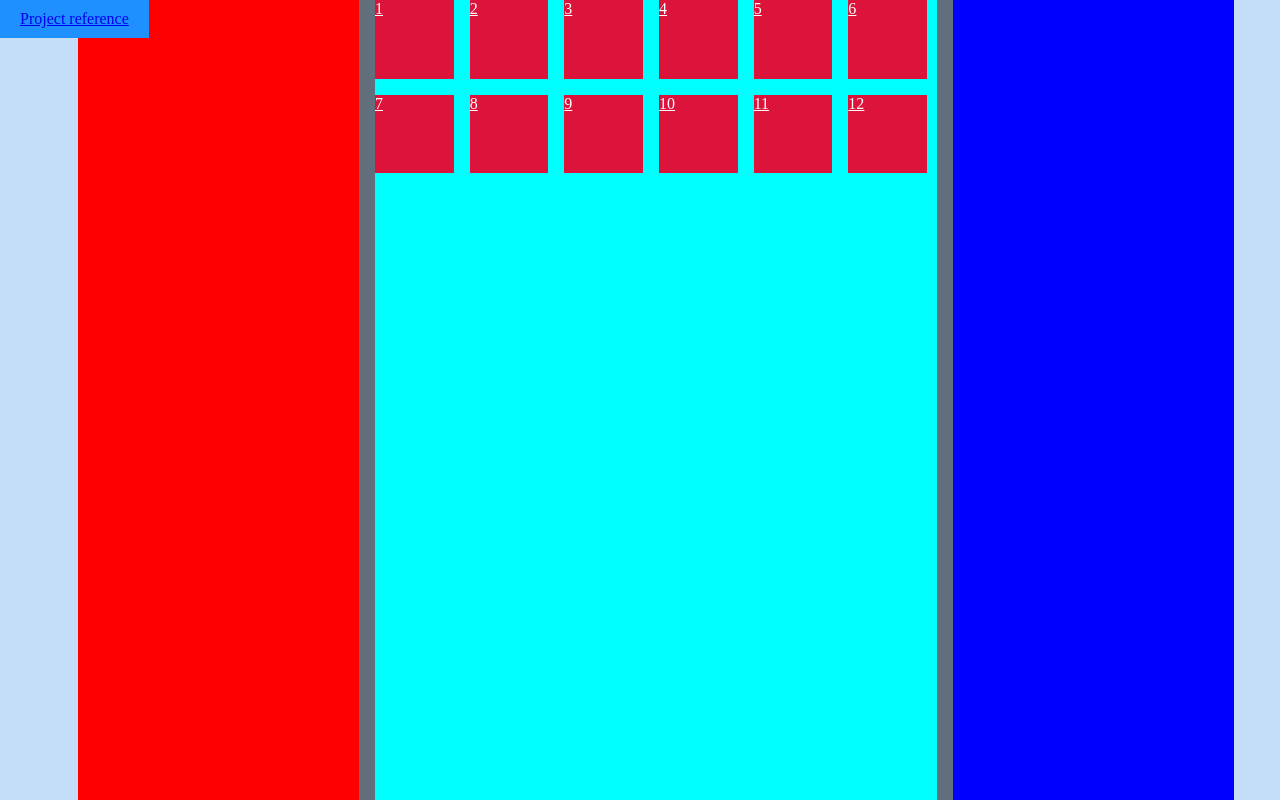
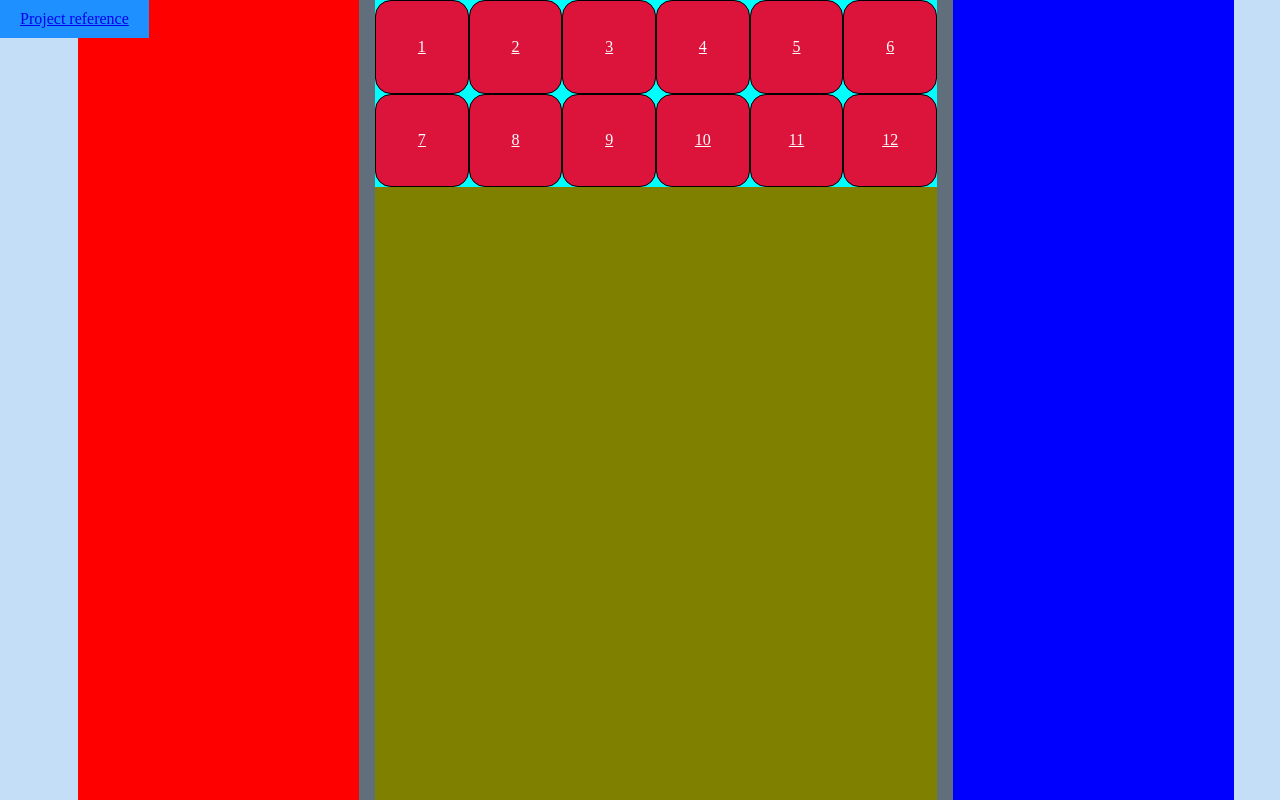
Before and after one commit to ali-mjidi/Web2-finalProject, a website: page index.html in a window 1280 px wide. Drawn offline with nearby package versions, Linux system fonts and the light colour scheme; files that its build step writes are made by us from their sources.

Commit message:
improve quick-access element layout

```diff
--- a/assets/styles/sass/home.scss
+++ b/assets/styles/sass/home.scss
@@ -24,17 +24,19 @@ body {
 
     .search {
         .quick-access {
-            height: 100%;
             display: grid;
-            grid-template-columns: repeat(auto-fill, 14%);
-            grid-template-rows: repeat(auto-fill, minmax(min-height, max-height));
-            gap: 16px;
+            grid-template-columns: repeat(auto-fill, calc(100% / 6));
             align-content: start;
+            place-content: center;
             background-color: aqua;
 
             a {
                 width: 100%;
                 aspect-ratio: 1;
+                border-radius: 1rem;
+                display: grid;
+                place-content: center;
+                border: 1px solid black;
                 color: white;
                 background-color: crimson;
             }
```
